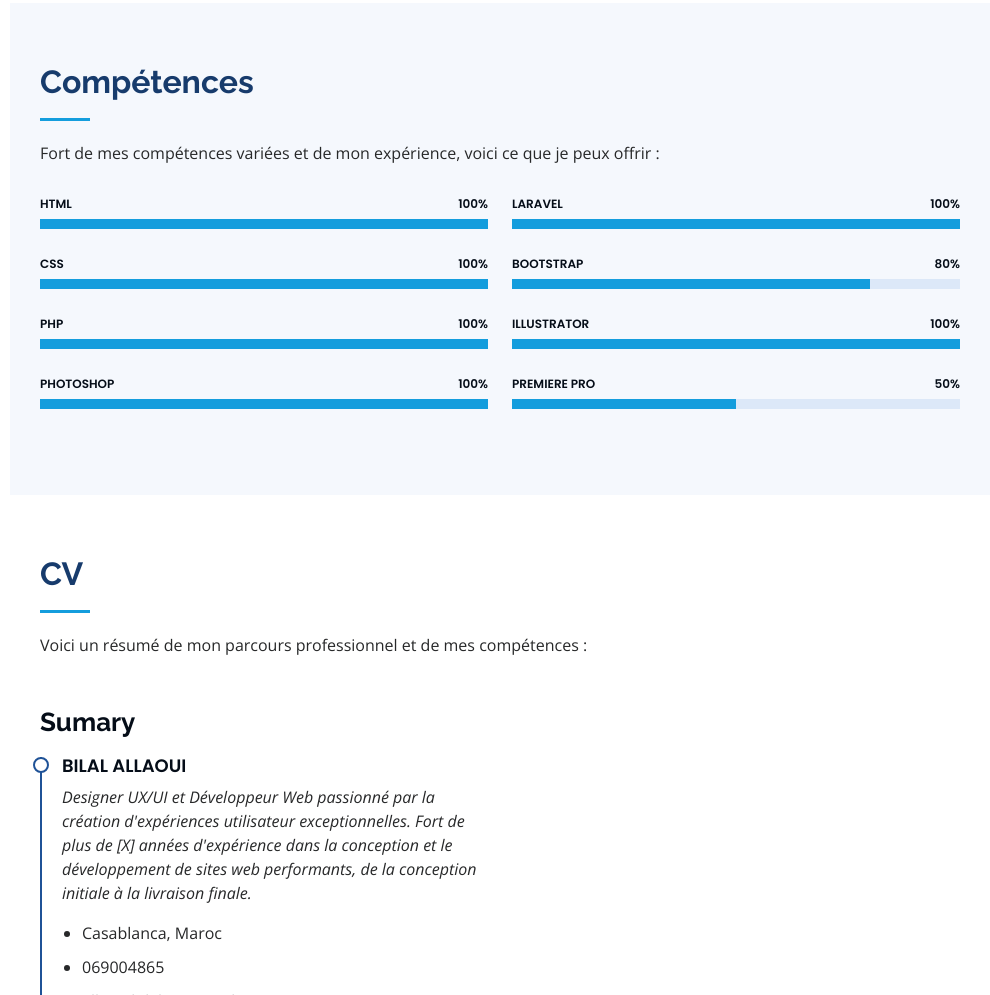
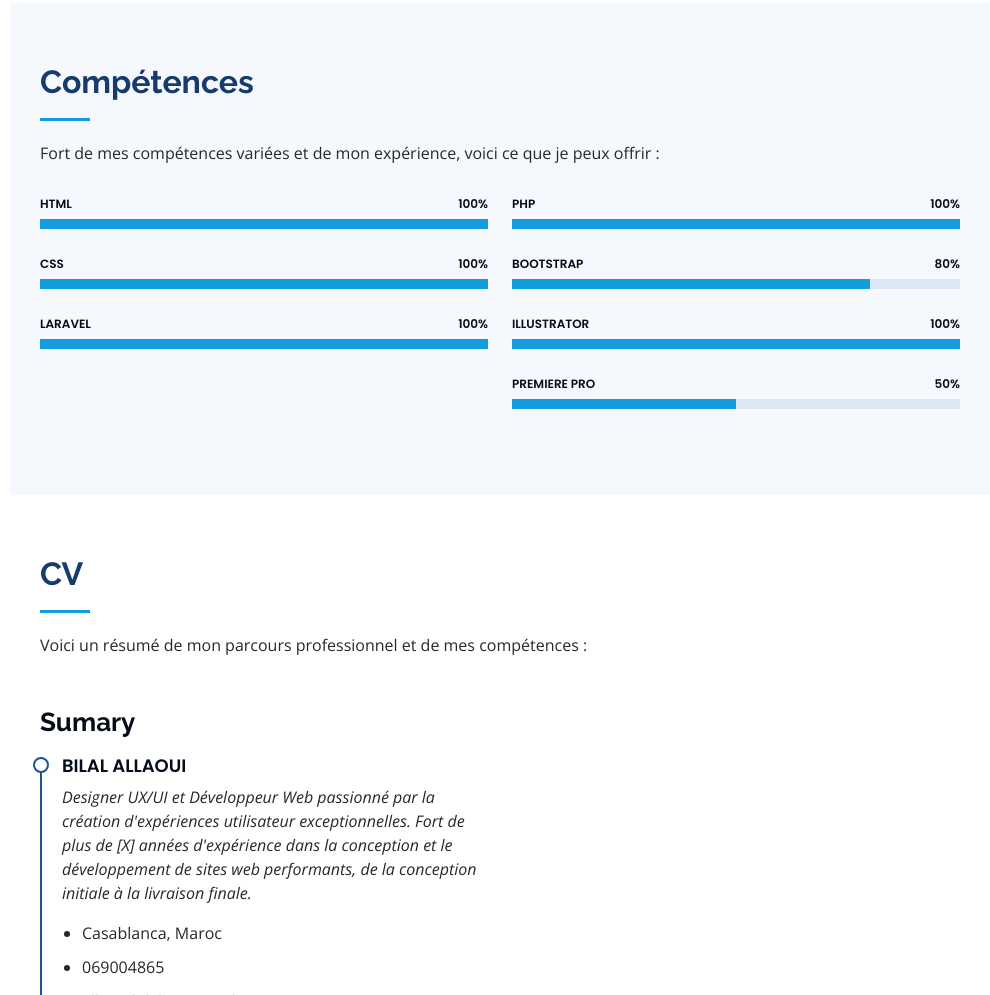
Before and after one commit to allaouiB/portfolio, a plain HTML site: page index.html in a window 1280 px wide. Shown: the part 1477-2472 px from the top of the page, without its empty margins (290-1280 px from the left). Drawn offline with nearby package versions, Linux system fonts and the light colour scheme.

Commit message:
the new update

```diff
--- a/index.html
+++ b/index.html
@@ -151,26 +151,21 @@
               </div>
             </div>
 
+
             <div class="progress">
-              <span class="skill">PHP <i class="val">100%</i></span>
+              <span class="skill">LARAVEL <i class="val">100%</i></span>
               <div class="progress-bar-wrap">
                 <div class="progress-bar" role="progressbar" aria-valuenow="100" aria-valuemin="0" aria-valuemax="100"></div>
               </div>
             </div>
 
-            <div class="progress">
-              <span class="skill">Photoshop <i class="val">100%</i></span>
-              <div class="progress-bar-wrap">
-                <div class="progress-bar" role="progressbar" aria-valuenow="100" aria-valuemin="0" aria-valuemax="100"></div>
-              </div>
-            </div>
 
           </div>
 
           <div class="col-lg-6" data-aos="fade-up" data-aos-delay="100">
 
             <div class="progress">
-              <span class="skill">LARAVEL <i class="val">100%</i></span>
+              <span class="skill">PHP <i class="val">100%</i></span>
               <div class="progress-bar-wrap">
                 <div class="progress-bar" role="progressbar" aria-valuenow="100" aria-valuemin="0" aria-valuemax="100"></div>
               </div>
```
